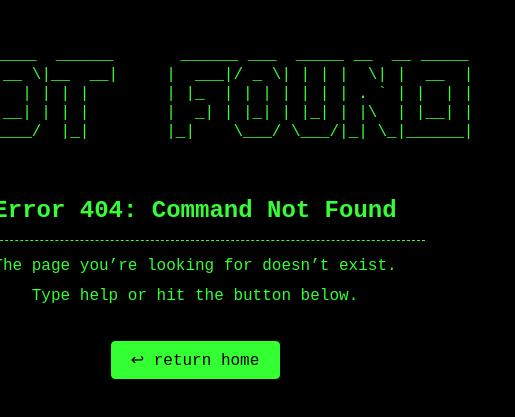
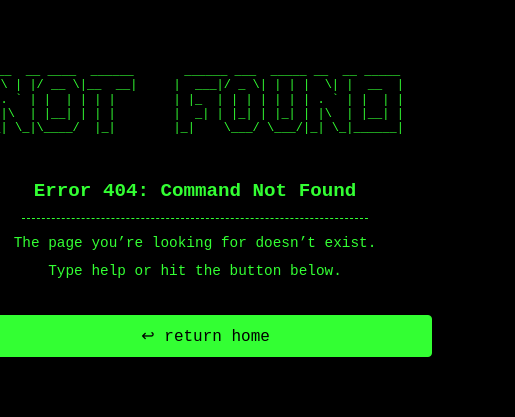
Before and after one commit to vikas1049/terminal-resume, a website: page pages/404.html in a window 390 px wide. Shown: the part 219-636 px from the top of the page, 515 px wide, since content can reach past the window. Drawn offline with Linux system fonts and the light colour scheme.

Commit message:
Update 404.html

```diff
--- a/pages/404.html
+++ b/pages/404.html
@@ -55,6 +55,22 @@
       width: 80%;
       border-top: 1px dashed #33ff33;
     }
+        /* Mobile tweaks */
+    @media (max-width: 480px) {
+      pre {
+        font-size: 0.75rem;
+      }
+      h1 {
+        font-size: 1.2rem;
+      }
+      p {
+        font-size: 0.9rem;
+      }
+      .btn {
+        width: 100%;
+        padding: 0.6rem;
+      }
+    }
   </style>
 </head>
 <body>
```
